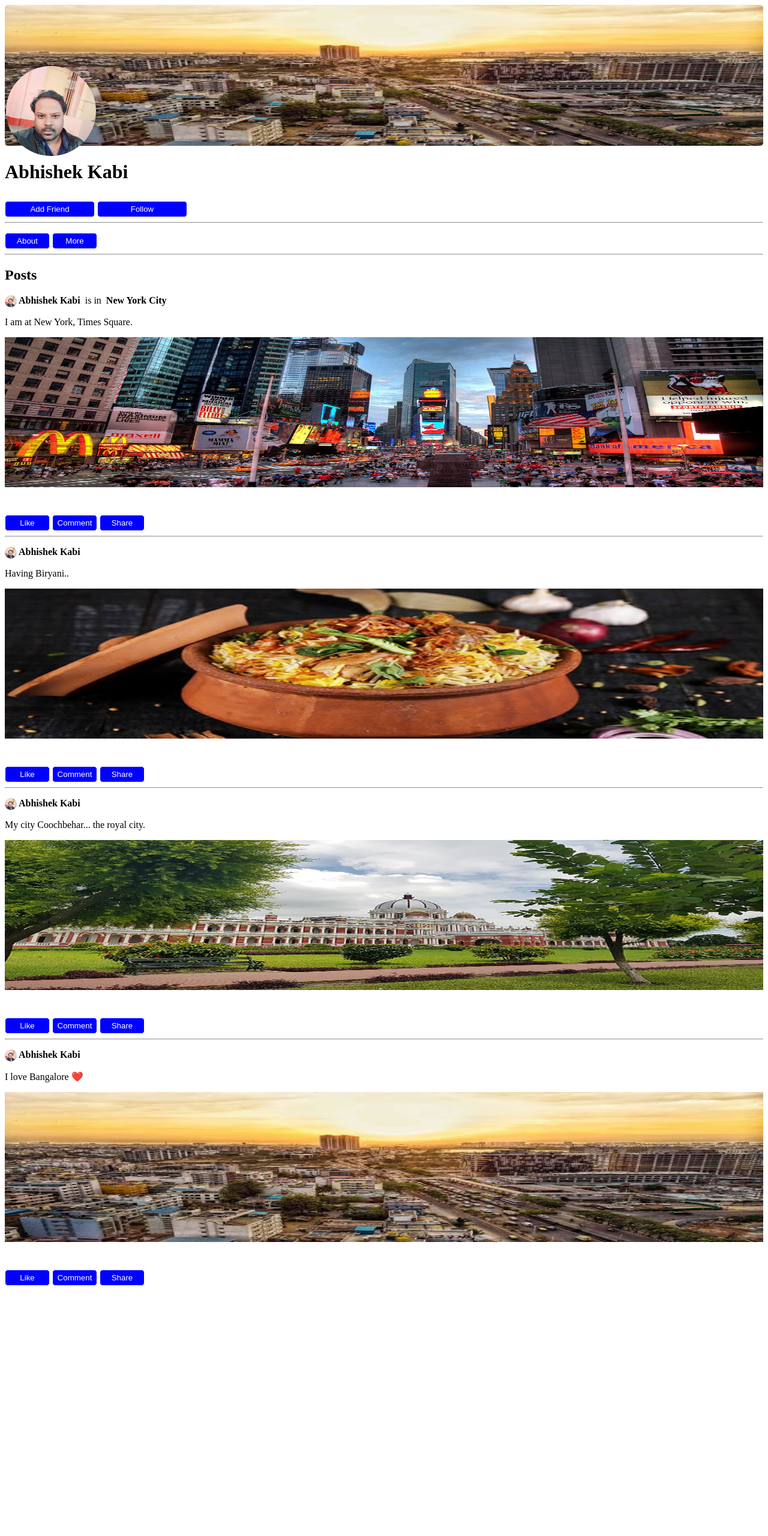
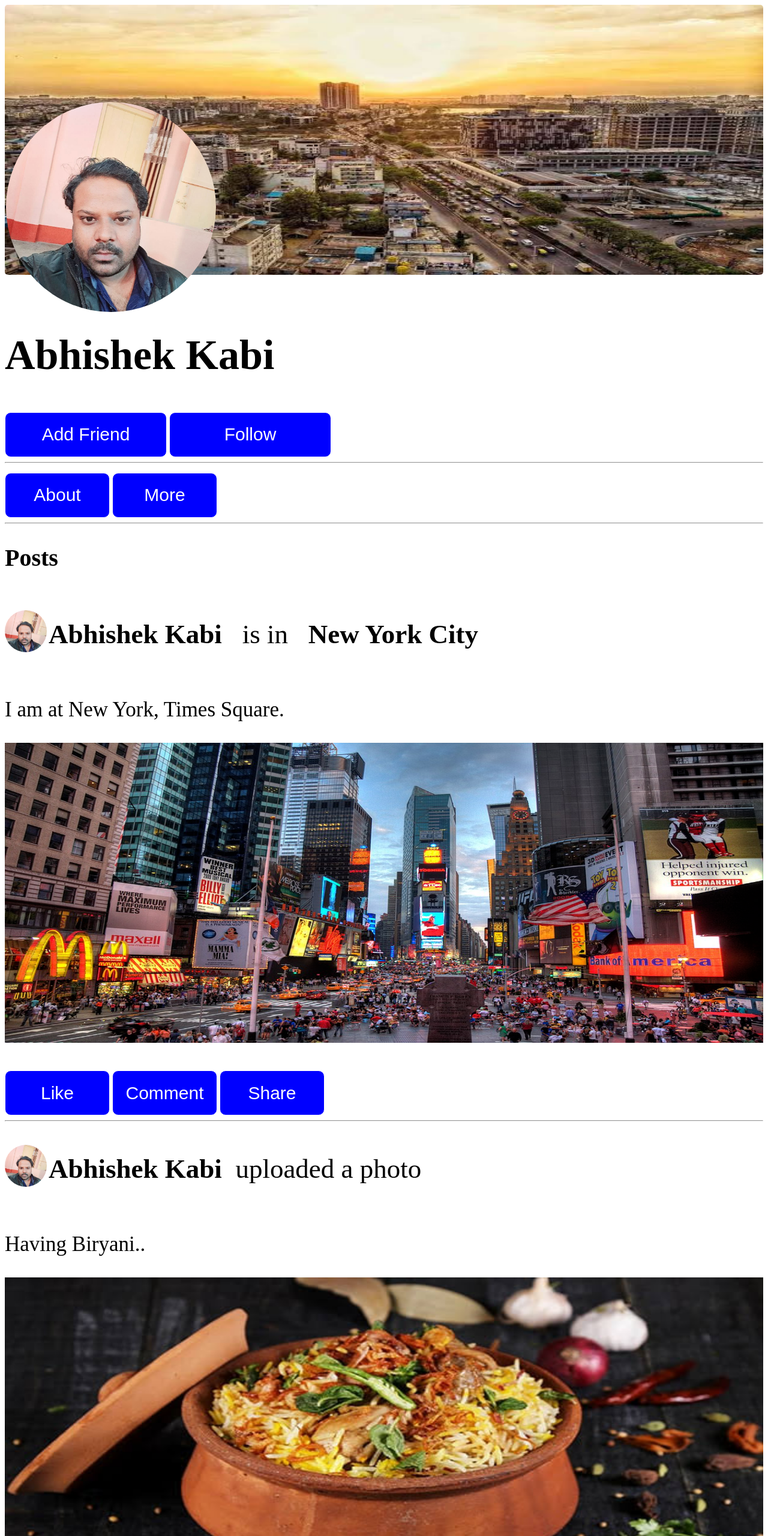
Before and after one commit to abhishekk119/Fb, a plain HTML site: page index.html in a window 1280 px wide. Shown: the top 2560 px of the page at 60% size. Before the commit the page ends 2151 px from the top, so only its background shows below. Drawn offline with Linux system fonts and the light colour scheme.

Commit message:
Update index.html

```diff
--- a/index.html
+++ b/index.html
@@ -4,50 +4,68 @@
   <style>
   button {
   border: solid 1px;
-  border-radius: 5px;
+  border-radius: 10px;
   background-color: blue;
   color: white;
   margin: 8px 0 0 0;
   padding: 5px;
-  width: 75px;
+  height: 75px;
+  width: 175px;
+  font-size: 30px;
 }
 
 .proPic {
-	height: 150px;
-	width: 150px;
-	border-radius: 75px;
+	height: 350px;
+	width: 350px;
+	border-radius: 175px;
 	position: absolute;
 	left: 10px;
-	top: 110px;
+	top: 170px;
 	}
 
 .add {
 	border: solid 1px;
-	border-radius: 5px;
-	width: 150px;
+	border-radius: 10px;
 	color: white;
 	background-color: blue;
+	width: 270px;
 	}
 
 .pid {
-	height: 20px;
-	width: 20px;
-	margin: 0 3px 0 0;
-	border-radius: 10px;
+	height: 70px;
+	width: 70px;
+	margin: 31px 3px 0 0;
+	border-radius: 35px;
 
 	}
 
 .info {
+	font-size: 45px;
+	}
+
+#container {
+    display: flex;
+	}
+
+#container2 {
+	display: flex;
+	}
+
+#container3 {
+	display: flex;
+	}
+
+#container4 {
 	display: flex;
 	}
 
 .posts {
-	height: 250px;
+	height: 500px;
 	width: 100%;
 	}
 
 .cover {
-	height: 235px;
+	height: 450px;
 	width: 100%;
 	position: relative;
 	border-radius: 5px;
@@ -69,30 +87,53 @@
 	}
 
 #ig {
-	height: 20px;
-	width: 20px;
+	height: 60px;
+	width: 60px;
 	}
 
 a {
 	color: gray;
 	display: flex;
+	font-size: 45px;
 	}
 
 #comm1 {
 	margin-top: 5px;
+	height: 70px;
+	width: 500px;
 	}
 
 #comm2 {
 	margin-top: 5px;
+	height: 70px;
+	width: 500px;
 	}
 
 #comm3 {
 	margin-top: 5px;
+	height: 70px;
+	width: 500px;
 	}
 
 #comm4 {
 	margin-top: 5px;
+	height: 70px;
+	width: 500px;
    }
+
+h1 {
+	margin-top: 90px;
+	font-size: 70px;
+	}
+
+#para2 {
+	font-size: 30px;
+	}
+
+#para {
+  font-size: 30px;
+}
+
   </style>
 </head>
 <body>
@@ -249,27 +290,28 @@ function addCommmm() {
   </div>
 
   <p id="para" style="display: none">
-  Lives in: Bangalore<br>
-  From: Coochbehar<br>
-  Education: B.Tech IT<br>
-  Age:33
+  <strong>Lives in:</strong>&nbsp Bangalore, Karnataka,  India<br>
+  <strong>From:</strong>&nbsp Coochbehar, West Bengal<br>
+  <strong>Education:</strong>&nbsp B.Tech IT, VIT University<br>
+  <strong>DOB:</strong>&nbsp 21/12/1991
   </p>
 
   <p id="para2" style="display: none">
-    <strong>Hobbies</strong><br>
-•Programming<br>
- •Eating<br>
- •Gaming<br>
  <strong>Instagram</strong><br>
 <a  href="https://www.instagram.com/abhishek.kabi.21?igsh=MWt4ODlycXZ1N3BrdQ=="> <img src="ig.png" id="ig"> @abhishek.kabi.21</a>
-
+<br>
+ <strong>Phone</strong><br>
+ <strong>+91 9332522166</strong>
  </p>
  <hr>
 
- <h2>Posts</h2>
+ <h2 style="font-size: 40px">Posts</h2>
  <div>
- 	<p class="info"><img src="Image2.jpg" class="pid"><strong>Abhishek Kabi</strong> &nbsp is in  &nbsp <strong>New York City</strong></p>
-     <p> I am at New York, Times Square. </p>
+ 	<div id="container">
+ 	<img src="Image2.jpg" class="pid">
+ 	<p class="info"><strong>Abhishek Kabi</strong> &nbsp is in  &nbsp <strong>New York City</strong></p>
+     </div>
+     <p style="font-size: 35px"> I am at New York, Times Square. </p>
      <img src="nyts.jpg" class="posts">
      	<br>
      	<input type="text" id="comm1" style="display: none"> <button id="btnn" onclick="addCom()" style="display: none">Add</button><br>
@@ -281,8 +323,11 @@ function addCommmm() {
  </div>
  <hr>
  <div>
- <p class="info"><img src="Image2.jpg" class="pid"><strong>Abhishek Kabi</strong></p>
- <p> Having Biryani..</p>
+ <div id="container2">
+ <img src="Image2.jpg" class="pid">
+ <p class="info"><strong>Abhishek Kabi</strong>&nbsp uploaded a photo</p>
+ </div>
+ <p style="font-size: 35px"> Having Biryani..</p>
  <img src="biryani.jpeg" class="posts">
  	<br>
  	<input type="text" id="comm2" style="display: none"> <button id="btnn2" onclick="addComm()" style="display: none">Add</button><br>
@@ -294,8 +339,11 @@ function addCommmm() {
  </div>
  <hr>
  	<div>
- 	 <p class="info"><img src="Image2.jpg" class="pid"><strong>Abhishek Kabi</strong></p>
- <p>My city Coochbehar... the royal city.</p>
+ 	<div id="container2">
+ 	<img src="Image2.jpg" class="pid">
+ 	 <p class="info"><strong>Abhishek Kabi</strong>&nbsp uploaded a photo</p>
+      </div>
+ <p style="font-size: 35px">My city Coochbehar... the royal city.</p>
   <img src="cob.jpg" class="posts">
   	<br>
  	<input type="text" id="comm3" style="display: none"> <button id="btnn3" onclick="addCommm()" style="display: none">Add</button><br>
@@ -307,8 +355,11 @@ function addCommmm() {
          </div>
          <hr>
          	<div>
-         	<p class="info"><img src="Image2.jpg" class="pid"><strong>Abhishek Kabi</strong></p>
-         <p>I love Bangalore ❤️ </p>
+         	<div id="container2">
+         	<img src="Image2.jpg" class="pid">
+         	<p class="info"><strong>Abhishek Kabi</strong>&nbsp uploaded a photo</p>
+             </div>
+         <p style="font-size: 35px">I love Bangalore ❤️ </p>
          <img src="blr.jpeg" class="posts">
          	<br>
  	<input type="text" id="comm4" style="display: none"> <button id="btnn4" onclick="addCommmm()" style="display: none">Add</button><br>
```
